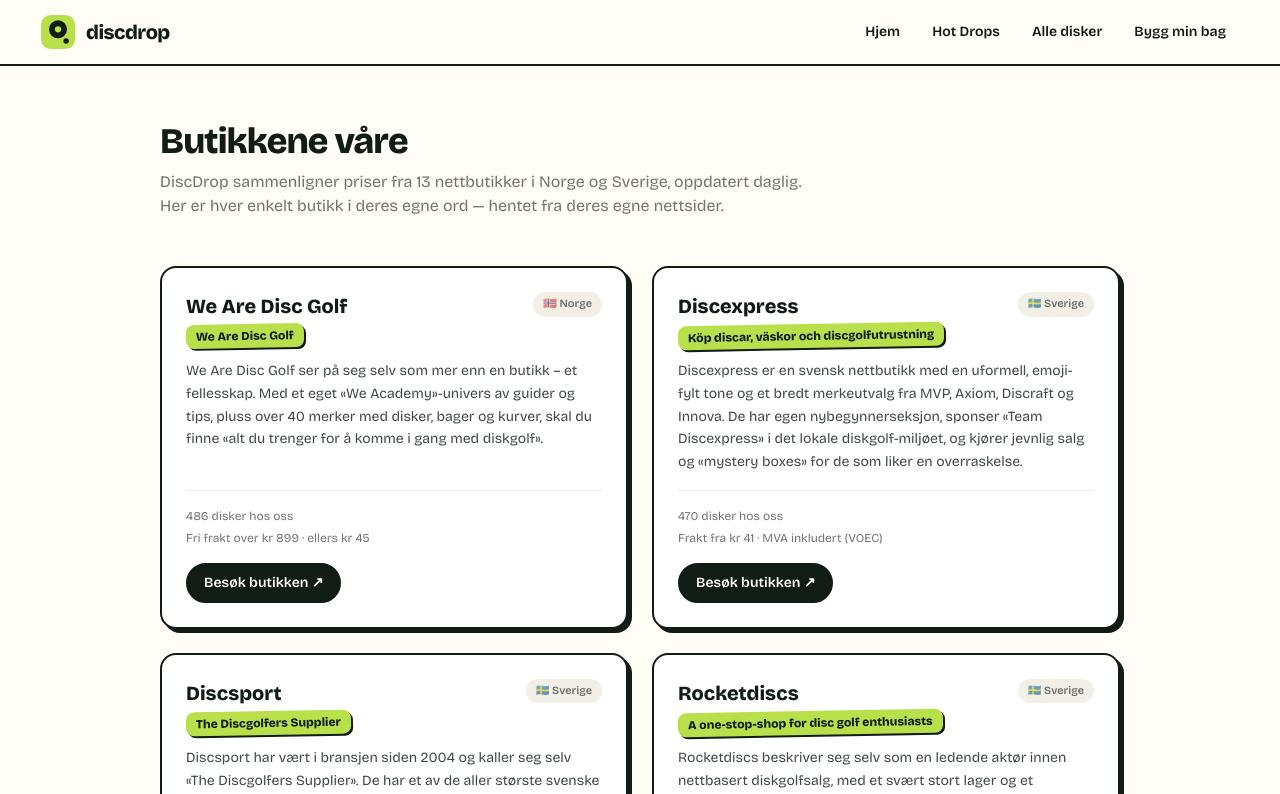
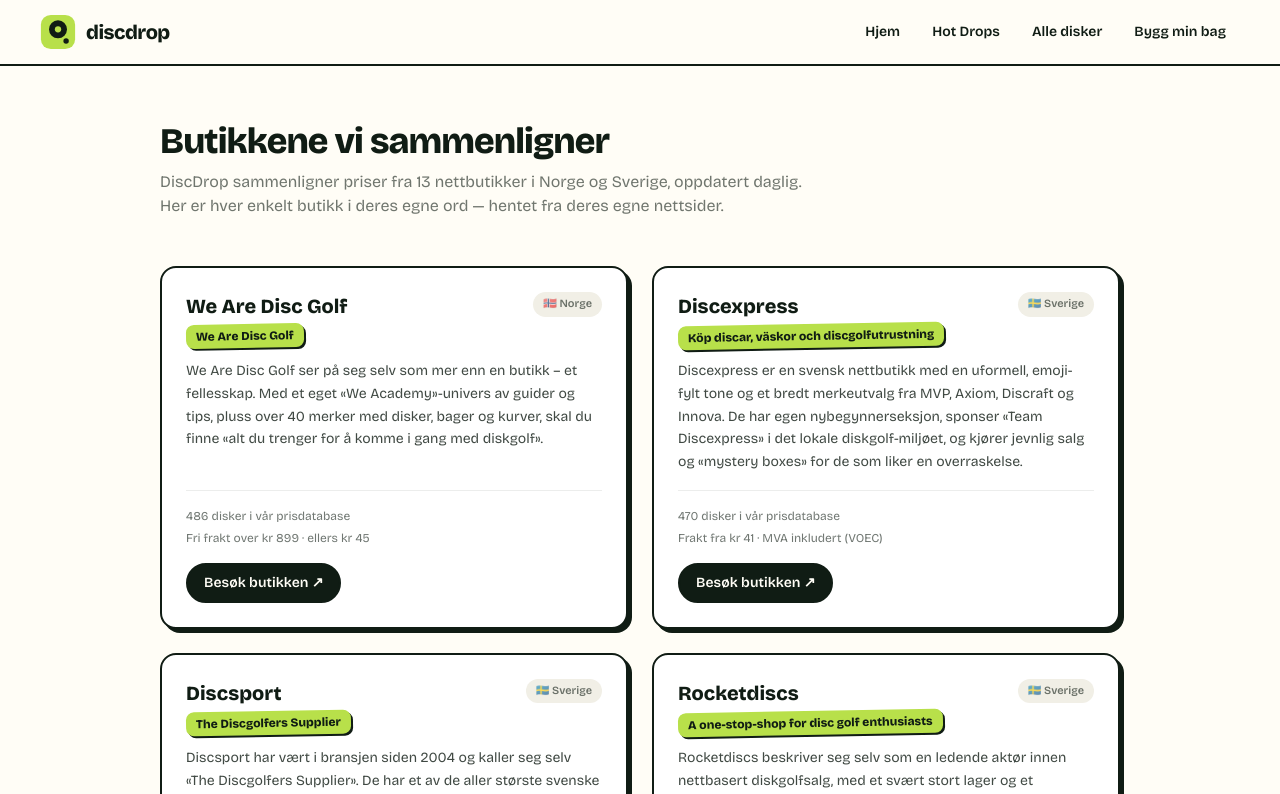
Before and after one commit to cracchus-Tiberius/discdrop, a Next.js app: page /butikker in a window 1280 px wide. Shown: the top 794 px of the page. Built offline with nearby package versions, Linux system fonts and the light colour scheme.

Commit message:
fix: don't imply DiscDrop owns the stores it compares
"Butikkene våre" and "disker hos oss" read as DiscDrop being the
retailer. These are third-party stores DiscDrop compares prices from.

```diff
--- a/app/butikker/page.tsx
+++ b/app/butikker/page.tsx
@@ -5,7 +5,7 @@
 import { STORE_PROFILES } from "@/data/store-profiles.js";
 
 export const metadata: Metadata = {
-  title: "Butikkene våre | DiscDrop",
+  title: "Butikkene vi sammenligner | DiscDrop",
   description:
     "Se hvilke nettbutikker DiscDrop henter priser fra, og bli kjent med hver enkelt butikk i deres egne ord.",
 };
@@ -40,7 +40,7 @@
 
       <main className="mx-auto max-w-5xl px-6 py-14 sm:px-8">
         <h1 className="mb-2 text-4xl font-extrabold tracking-tight text-[#101C14]">
-          Butikkene våre
+          Butikkene vi sammenligner
         </h1>
         <p className="mb-12 max-w-2xl text-[#101C1499]">
           DiscDrop sammenligner priser fra {storeKeys.length} nettbutikker i Norge og
@@ -80,7 +80,7 @@
                 )}
 
                 <div className="mt-auto space-y-1 border-t border-[#101C1414] pt-4 text-[12px] text-[#101C1499]">
-                  <p>{discCount} disker hos oss</p>
+                  <p>{discCount} disker i vår prisdatabase</p>
                   <p>
                     {store.freeShippingOver
                       ? `Fri frakt over kr ${store.freeShippingOver} · ellers kr ${store.shipping}`
```
